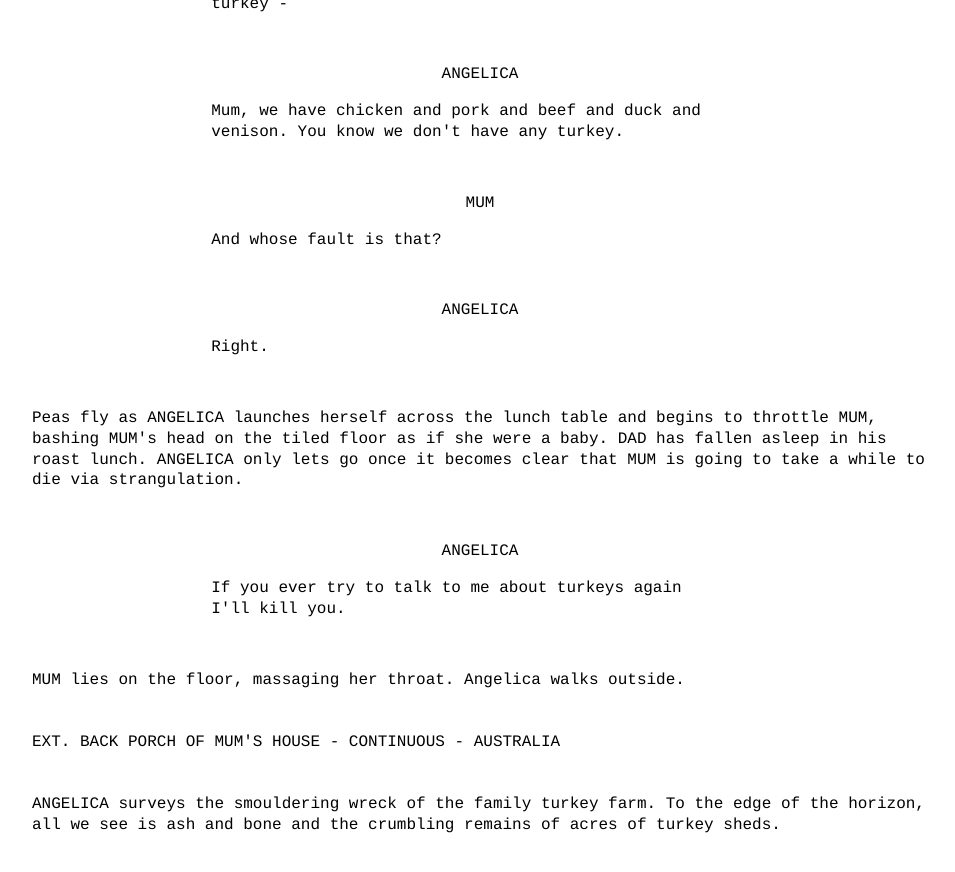
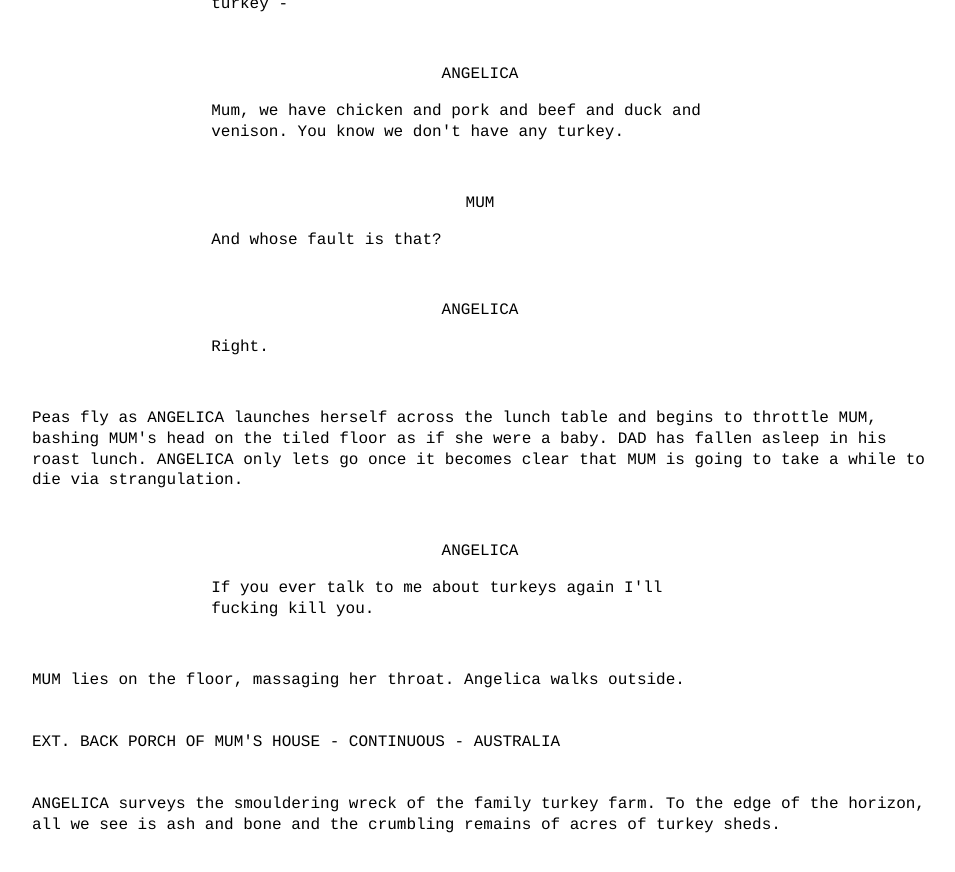
Before and after one commit to Pinelife/pinelife.github.io, a Jekyll site: the page schemes/index.html, which Jekyll copies as it is, in a window 1280 px wide and 900 px high, scrolled down 1636 px. Shown: the top 872 px of the window, without its empty margins (160-1115 px from the left). Built offline with Jekyll 4.4.1, drawn with Linux system fonts in a browser that asks for light colours.

Commit message:
Update index.html

```diff
--- a/schemes/index.html
+++ b/schemes/index.html
@@ -121,7 +121,7 @@
 				ANGELICA
 			</p>
 			<p class="script2">
-				If you ever try to talk to me about turkeys again I'll kill you.
+				If you ever talk to me about turkeys again I'll fucking kill you.
 			</p>
 						<br/>
 			<p>
```
